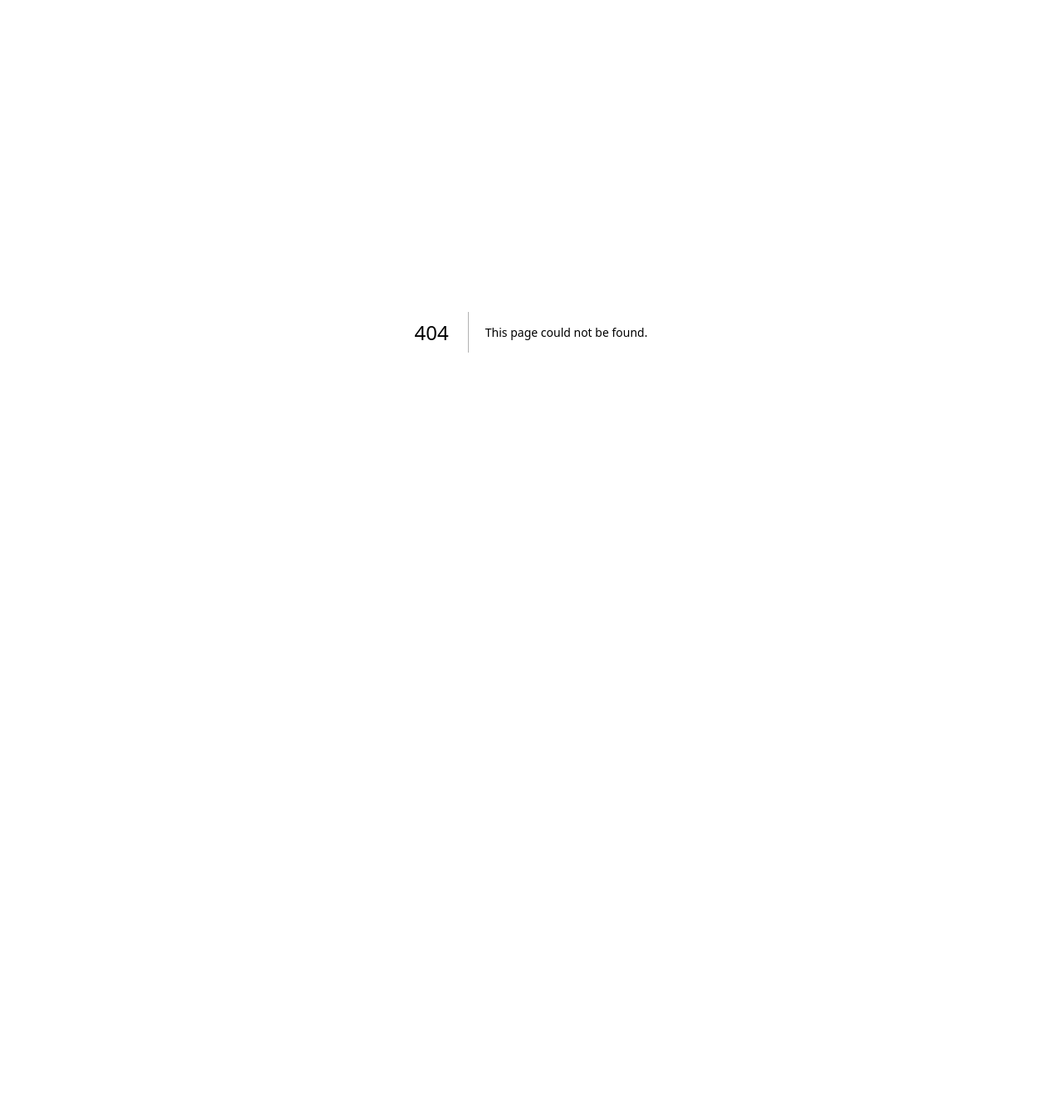
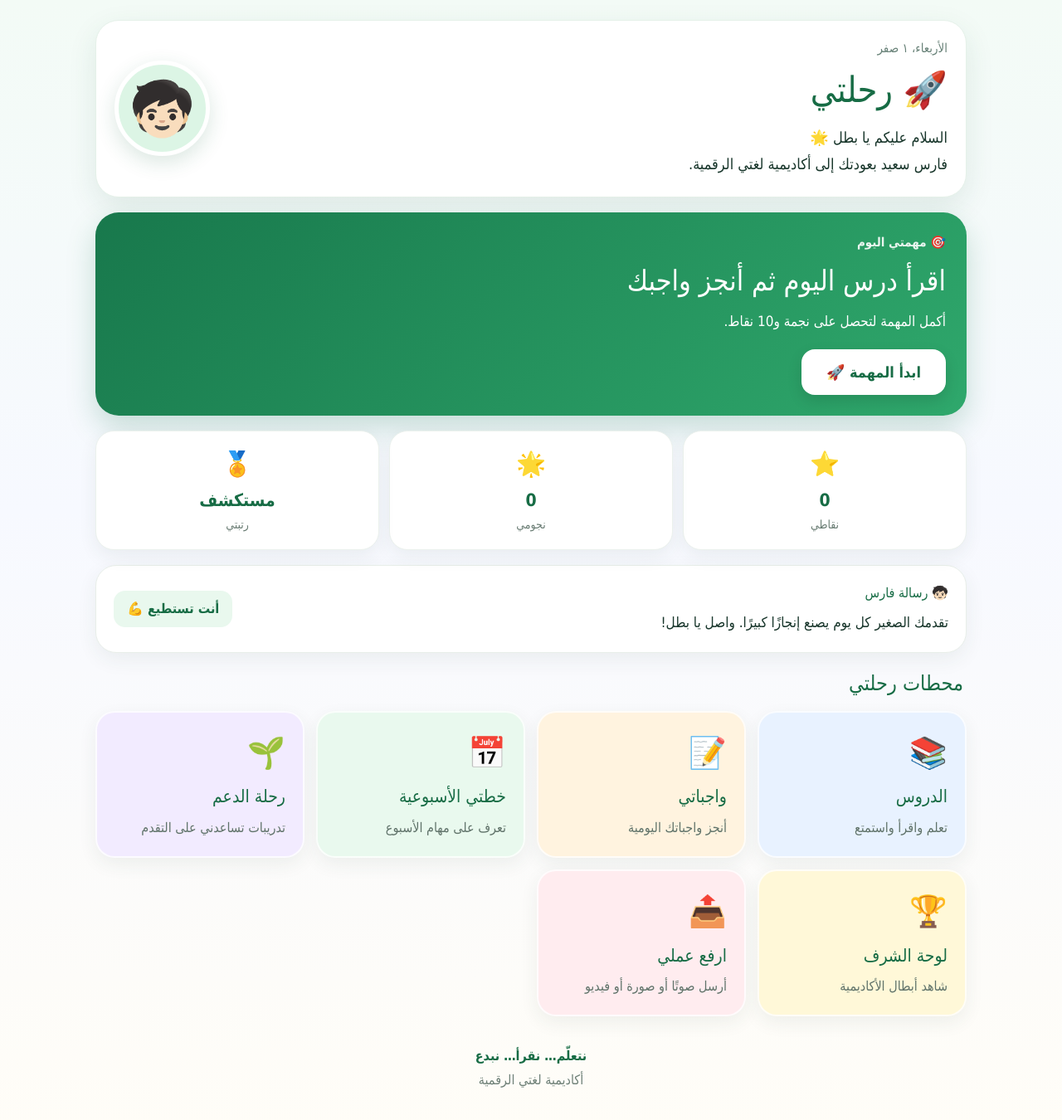
Before and after one commit to a31164949-blip/lughati-academy, a Next.js app in the folder lughati-next/: page /journey in a window 1280 px wide. Before the commit this address had no page. Shown: the top 1350 px of the page at 83% size. Before the commit the page ends 800 px from the top, so only its background shows below. Built offline with nearby package versions, Linux system fonts and the light colour scheme.

Commit message:
إنشاء صفحة رحلتي للطالب

```diff
--- /dev/null
+++ b/lughati-next/app/journey/page.tsx
@@ -0,0 +1,359 @@
+import Link from "next/link";
+
+const shortcuts = [
+  {
+    icon: "📚",
+    title: "الدروس",
+    description: "تعلم واقرأ واستمتع",
+    href: "/lessons",
+    background: "#e8f2ff",
+  },
+  {
+    icon: "📝",
+    title: "واجباتي",
+    description: "أنجز واجباتك اليومية",
+    href: "/homeworks",
+    background: "#fff3df",
+  },
+  {
+    icon: "📅",
+    title: "خطتي الأسبوعية",
+    description: "تعرف على مهام الأسبوع",
+    href: "/weekly-plan",
+    background: "#e9f9ee",
+  },
+  {
+    icon: "🌱",
+    title: "رحلة الدعم",
+    description: "تدريبات تساعدني على التقدم",
+    href: "/support",
+    background: "#f2ebff",
+  },
+  {
+    icon: "🏆",
+    title: "لوحة الشرف",
+    description: "شاهد أبطال الأكاديمية",
+    href: "/honor-board",
+    background: "#fff8d8",
+  },
+  {
+    icon: "📤",
+    title: "ارفع عملي",
+    description: "أرسل صوتًا أو صورة أو فيديو",
+    href: "/upload",
+    background: "#ffecef",
+  },
+];
+
+export default function JourneyPage() {
+  const today = new Intl.DateTimeFormat("ar-SA", {
+    weekday: "long",
+    day: "numeric",
+    month: "long",
+  }).format(new Date());
+
+  return (
+    <main
+      dir="rtl"
+      style={{
+        minHeight: "100vh",
+        background:
+          "linear-gradient(180deg, #f3fbf6 0%, #f7f9ff 45%, #fffdf7 100%)",
+        padding: "24px 16px 50px",
+        fontFamily: "Tahoma, Arial, sans-serif",
+        color: "#17352a",
+      }}
+    >
+      <div style={{ maxWidth: "1050px", margin: "0 auto" }}>
+        <header
+          style={{
+            background: "white",
+            borderRadius: "28px",
+            padding: "22px",
+            boxShadow: "0 12px 35px rgba(31, 90, 61, 0.10)",
+            border: "1px solid #e5f1e9",
+            marginBottom: "18px",
+          }}
+        >
+          <div
+            style={{
+              display: "flex",
+              justifyContent: "space-between",
+              alignItems: "center",
+              gap: "16px",
+              flexWrap: "wrap",
+            }}
+          >
+            <div>
+              <p
+                style={{
+                  margin: "0 0 6px",
+                  color: "#678177",
+                  fontSize: "15px",
+                }}
+              >
+                {today}
+              </p>
+
+              <h1
+                style={{
+                  margin: 0,
+                  fontSize: "clamp(27px, 5vw, 43px)",
+                  color: "#176c45",
+                }}
+              >
+                🚀 رحلتي
+              </h1>
+
+              <p
+                style={{
+                  margin: "10px 0 0",
+                  fontSize: "18px",
+                  lineHeight: 1.8,
+                }}
+              >
+                السلام عليكم يا بطل 🌟
+                <br />
+                فارس سعيد بعودتك إلى أكاديمية لغتي الرقمية.
+              </p>
+            </div>
+
+            <div
+              aria-label="شخصية فارس"
+              style={{
+                width: "115px",
+                height: "115px",
+                borderRadius: "50%",
+                background: "#dcf5e5",
+                display: "grid",
+                placeItems: "center",
+                fontSize: "64px",
+                border: "5px solid white",
+                boxShadow: "0 8px 25px rgba(33, 104, 68, 0.16)",
+              }}
+            >
+              🧒🏻
+            </div>
+          </div>
+        </header>
+
+        <section
+          style={{
+            background: "linear-gradient(135deg, #18784c, #2fa86c)",
+            color: "white",
+            borderRadius: "28px",
+            padding: "25px",
+            boxShadow: "0 15px 35px rgba(24, 120, 76, 0.22)",
+            marginBottom: "18px",
+          }}
+        >
+          <p
+            style={{
+              margin: 0,
+              fontSize: "15px",
+              opacity: 0.9,
+              fontWeight: 700,
+            }}
+          >
+            🎯 مهمتي اليوم
+          </p>
+
+          <h2
+            style={{
+              margin: "10px 0 8px",
+              fontSize: "clamp(23px, 4vw, 34px)",
+            }}
+          >
+            اقرأ درس اليوم ثم أنجز واجبك
+          </h2>
+
+          <p
+            style={{
+              margin: "0 0 18px",
+              lineHeight: 1.8,
+              fontSize: "17px",
+            }}
+          >
+            أكمل المهمة لتحصل على نجمة و10 نقاط.
+          </p>
+
+          <Link
+            href="/lessons"
+            style={{
+              display: "inline-block",
+              background: "white",
+              color: "#176c45",
+              padding: "14px 30px",
+              borderRadius: "16px",
+              fontWeight: 800,
+              fontSize: "18px",
+              textDecoration: "none",
+              boxShadow: "0 7px 18px rgba(0,0,0,0.12)",
+            }}
+          >
+            ابدأ المهمة 🚀
+          </Link>
+        </section>
+
+        <section
+          style={{
+            display: "grid",
+            gridTemplateColumns: "repeat(3, minmax(0, 1fr))",
+            gap: "12px",
+            marginBottom: "18px",
+          }}
+        >
+          {[
+            { icon: "⭐", value: "0", label: "نقاطي" },
+            { icon: "🌟", value: "0", label: "نجومي" },
+            { icon: "🏅", value: "مستكشف", label: "رتبتي" },
+          ].map((item) => (
+            <div
+              key={item.label}
+              style={{
+                background: "white",
+                borderRadius: "22px",
+                padding: "18px 10px",
+                textAlign: "center",
+                border: "1px solid #ebf1ed",
+                boxShadow: "0 8px 22px rgba(39, 70, 55, 0.07)",
+              }}
+            >
+              <div style={{ fontSize: "29px" }}>{item.icon}</div>
+              <strong
+                style={{
+                  display: "block",
+                  marginTop: "7px",
+                  fontSize: "21px",
+                  color: "#176c45",
+                }}
+              >
+                {item.value}
+              </strong>
+              <span style={{ color: "#6a7d74", fontSize: "14px" }}>
+                {item.label}
+              </span>
+            </div>
+          ))}
+        </section>
+
+        <section
+          style={{
+            background: "white",
+            borderRadius: "25px",
+            padding: "21px",
+            marginBottom: "18px",
+            border: "1px solid #e8eee9",
+            boxShadow: "0 8px 25px rgba(39, 70, 55, 0.07)",
+          }}
+        >
+          <div
+            style={{
+              display: "flex",
+              justifyContent: "space-between",
+              alignItems: "center",
+              gap: "15px",
+              flexWrap: "wrap",
+            }}
+          >
+            <div>
+              <h2 style={{ margin: "0 0 8px", color: "#176c45" }}>
+                🧒🏻 رسالة فارس
+              </h2>
+              <p style={{ margin: 0, lineHeight: 1.8, fontSize: "17px" }}>
+                تقدمك الصغير كل يوم يصنع إنجازًا كبيرًا. واصل يا بطل!
+              </p>
+            </div>
+
+            <span
+              style={{
+                background: "#e9f8ee",
+                color: "#176c45",
+                padding: "10px 16px",
+                borderRadius: "14px",
+                fontWeight: 800,
+              }}
+            >
+              أنت تستطيع 💪
+            </span>
+          </div>
+        </section>
+
+        <section>
+          <h2
+            style={{
+              color: "#176c45",
+              margin: "0 4px 14px",
+              fontSize: "25px",
+            }}
+          >
+            محطات رحلتي
+          </h2>
+
+          <div
+            style={{
+              display: "grid",
+              gridTemplateColumns: "repeat(auto-fit, minmax(220px, 1fr))",
+              gap: "14px",
+            }}
+          >
+            {shortcuts.map((item) => (
+              <Link
+                key={item.title}
+                href={item.href}
+                style={{
+                  background: item.background,
+                  borderRadius: "23px",
+                  padding: "21px",
+                  textDecoration: "none",
+                  color: "#17352a",
+                  border: "2px solid rgba(255,255,255,0.8)",
+                  boxShadow: "0 8px 22px rgba(39, 70, 55, 0.07)",
+                }}
+              >
+                <div style={{ fontSize: "37px", marginBottom: "10px" }}>
+                  {item.icon}
+                </div>
+
+                <h3
+                  style={{
+                    margin: "0 0 7px",
+                    fontSize: "21px",
+                    color: "#176c45",
+                  }}
+                >
+                  {item.title}
+                </h3>
+
+                <p
+                  style={{
+                    margin: 0,
+                    color: "#60736a",
+                    lineHeight: 1.7,
+                  }}
+                >
+                  {item.description}
+                </p>
+              </Link>
+            ))}
+          </div>
+        </section>
+
+        <footer
+          style={{
+            textAlign: "center",
+            marginTop: "34px",
+            color: "#6f8178",
+            lineHeight: 1.8,
+          }}
+        >
+          <strong style={{ color: "#176c45" }}>
+            نتعلّم… نقرأ… نبدع
+          </strong>
+          <br />
+          أكاديمية لغتي الرقمية
+        </footer>
+      </div>
+    </main>
+  );
+}
```
